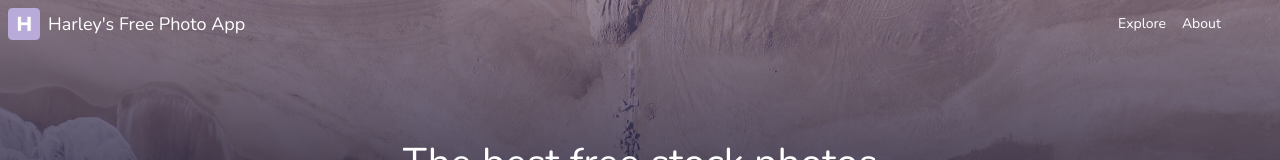
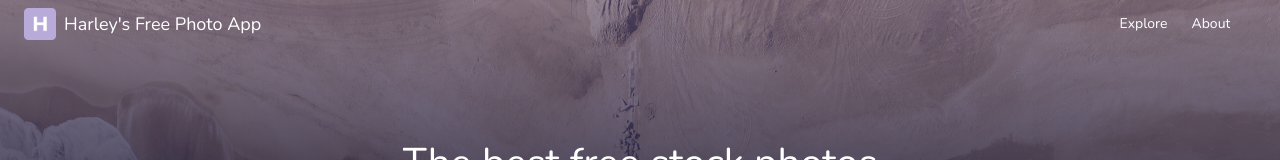
Before and after one commit to brookhaven13/search-free-photo-app, a React (Create React App) app: page / in a window 1280 px wide. Shown: the top 160 px of the page. Built offline with nearby package versions, Linux system fonts and the light colour scheme; no server answers.

Commit message:
fix minor header css style

```diff
--- a/src/styles/_header.scss
+++ b/src/styles/_header.scss
@@ -2,10 +2,11 @@
   font-size: 14px;
   line-height: 16px;
   display: flex;
+  align-items: center;
   justify-content: space-between;
   gap: 1rem;
-  width: 96%;
-  padding: 0.5rem;
+  width: 98%;
+  padding: 0.5rem 1.5rem;
 
   .left {
     color: #fff;
@@ -25,6 +26,6 @@
     display: flex;
     align-items: center;
     justify-content: space-between;
-    gap: 1rem;
+    gap: 1.5rem;
   }
 }
--- a/src/styles/style.css
+++ b/src/styles/style.css
@@ -11,6 +11,7 @@ body {
 
 a {
   color: #fff;
+  overflow: hidden;
   text-decoration: none;
 }
 a a:visited {
@@ -74,10 +75,11 @@ button {
   font-size: 14px;
   line-height: 16px;
   display: flex;
+  align-items: center;
   justify-content: space-between;
   gap: 1rem;
-  width: 96%;
-  padding: 0.5rem;
+  width: 98%;
+  padding: 0.5rem 1.5rem;
 }
 .header-section .left {
   color: #fff;
@@ -97,7 +99,7 @@ button {
   display: flex;
   align-items: center;
   justify-content: space-between;
-  gap: 1rem;
+  gap: 1.5rem;
 }
 
 .search-section {
--- a/src/styles/style.scss
+++ b/src/styles/style.scss
@@ -11,6 +11,7 @@ body {
 
 a {
   color: #fff;
+  overflow: hidden;
   text-decoration: none;
   a:visited {
     color: #fff;
```
Also changed, not shown: 1 other file (tests, documents, lock files or other folders).
